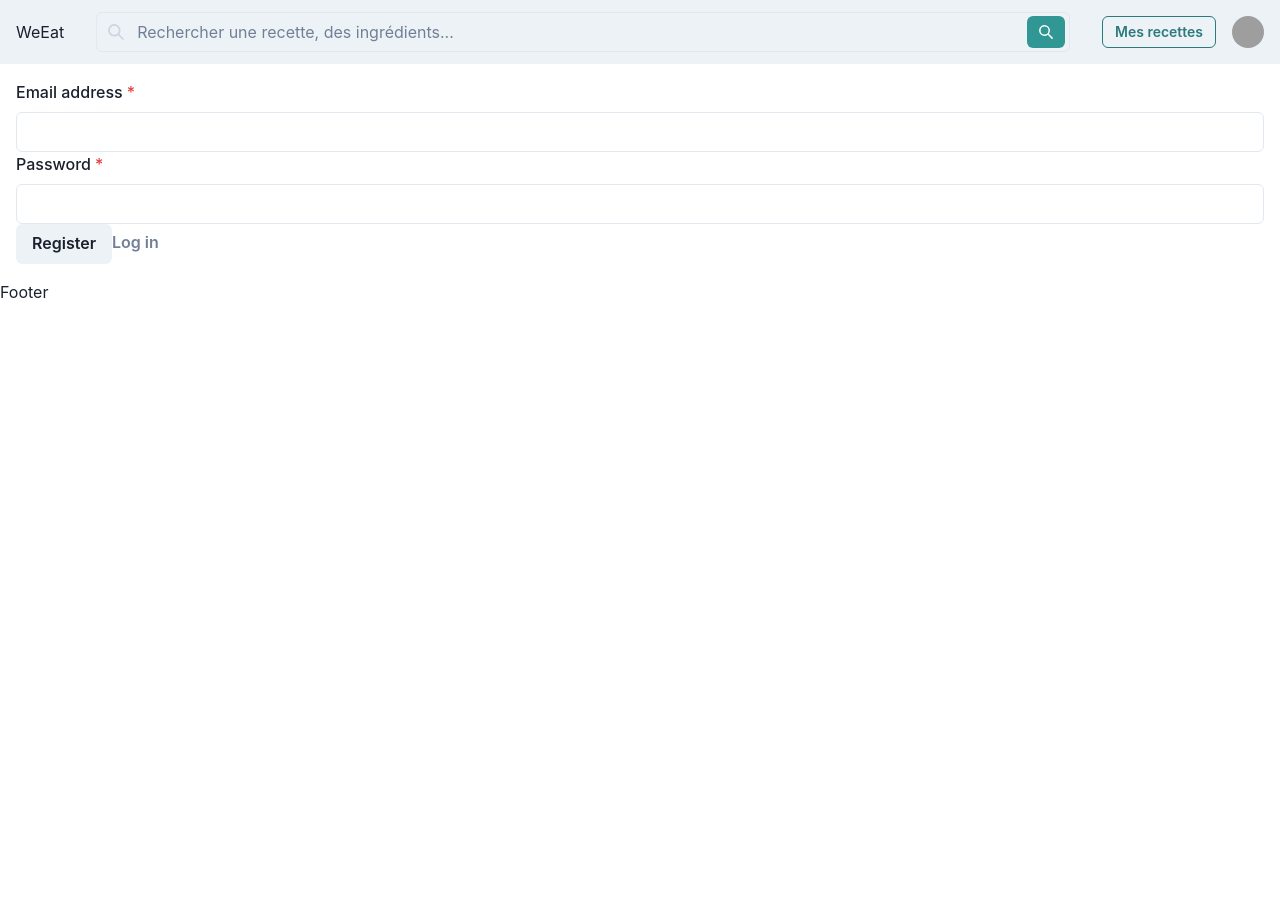
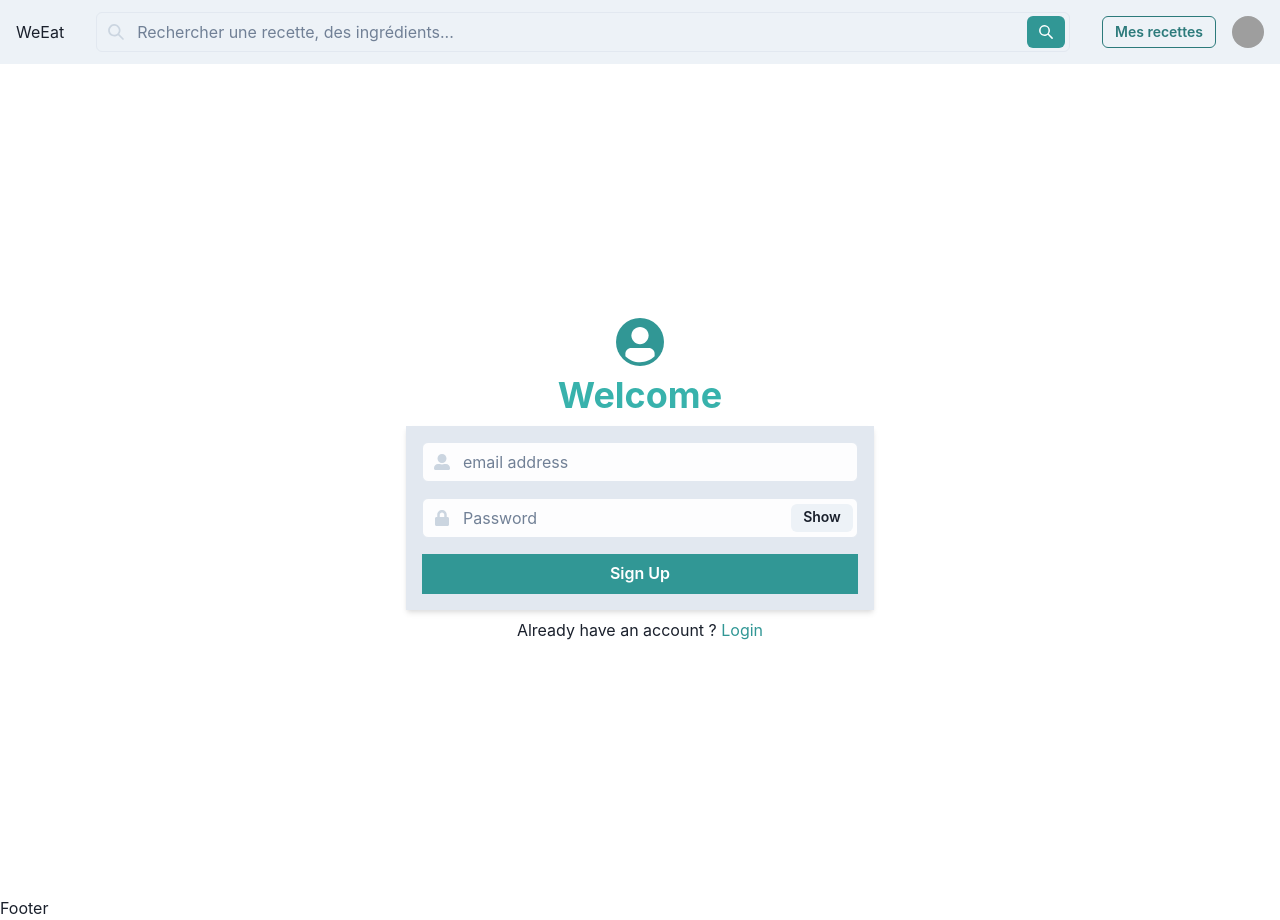
Before and after one commit to Akram-abdl/WeEat, a React (Vite) app: page /register in a window 1280 px wide. Before the commit the page ends 800 px from the top, so only its background shows below. Built offline with nearby package versions, Linux system fonts and the light colour scheme; grey boxes are pictures that could not be loaded.

Commit message:
style: :lipstick: improved sign up page UI

```diff
--- a/src/pages/Register/Register.tsx
+++ b/src/pages/Register/Register.tsx
@@ -1,22 +1,38 @@
 import React, { useState } from 'react';
 import {
-  FormControl,
-  FormLabel,
+  Flex,
+  Heading,
   Input,
   Button,
+  InputGroup,
+  Stack,
+  InputLeftElement,
+  chakra,
+  Box,
+  Link,
+  Avatar,
+  FormControl,
+  InputRightElement,
+  AlertIcon,
   Alert,
-  AlertIcon,
 } from '@chakra-ui/react';
 import { useNavigate } from 'react-router-dom';
 import { User as UserFirebase } from 'firebase/auth';
+import { FaLock, FaUserAlt } from 'react-icons/fa';
 import { auth, createOrUpdateUserDocument, signUpFirebase } from '../../utils/firebaseSetup';
 import { User as UserModel } from '../../models/User';
 
-export default function Register() {
+const CFaUserAlt = chakra(FaUserAlt);
+const CFaLock = chakra(FaLock);
+
+function Register() {
+  const [showPassword, setShowPassword] = useState(false);
   const [email, setEmail] = useState('');
   const [password, setPassword] = useState('');
   const [errorMessage, setErrorMessage] = useState('');
   const navigate = useNavigate();
+
+  const handleShowClick = () => setShowPassword(!showPassword);
 
   const handleRegister: React.MouseEventHandler<HTMLButtonElement> = async (event) => {
     event.preventDefault();
@@ -39,40 +55,90 @@
     }
   };
 
-  const handleLogin: React.MouseEventHandler<HTMLButtonElement> = (event) => {
-    event.preventDefault();
-    navigate('/login');
-  };
   return (
-    <form>
+
+    <Flex
+      flexDirection="column"
+      width="100wh"
+      height="100vh"
+      backgroundColor="whiteAlpha.900"
+      justifyContent="center"
+      alignItems="center"
+    >
       {errorMessage && (
         <Alert status="error">
           <AlertIcon />
           {errorMessage}
         </Alert>
       )}
-      <FormControl id="email" isRequired>
-        <FormLabel>Email address</FormLabel>
-        <Input
-          type="email"
-          value={email}
-          onChange={(e) => setEmail(e.target.value)}
-        />
-      </FormControl>
-      <FormControl id="password" isRequired>
-        <FormLabel>Password</FormLabel>
-        <Input
-          type="password"
-          value={password}
-          onChange={(e) => setPassword(e.target.value)}
-        />
-      </FormControl>
-      <Button type="submit" onClick={handleRegister}>
-        Register
-      </Button>
-      <Button variant="link" onClick={handleLogin} mt="2">
-        Log in
-      </Button>
-    </form>
+      <Stack
+        flexDir="column"
+        mb="2"
+        justifyContent="center"
+        alignItems="center"
+      >
+        <Avatar bg="teal.500" />
+        <Heading color="teal.400">Welcome</Heading>
+        <Box minW={{ base: '90%', md: '468px' }}>
+          <form>
+            <Stack
+              spacing={4}
+              p="1rem"
+              backgroundColor="gray.200"
+              boxShadow="md"
+            >
+              <FormControl>
+                <InputGroup>
+                  <InputLeftElement pointerEvents="none">
+                    <CFaUserAlt color="gray.300" />
+                  </InputLeftElement>
+                  <Input type="email" value={email} onChange={(e) => setEmail(e.target.value)} placeholder="email address" bg="whiteAlpha.900" />
+                </InputGroup>
+              </FormControl>
+              <FormControl>
+                <InputGroup>
+                  <InputLeftElement pointerEvents="none">
+
+                    <CFaLock color="gray.300" />
+                  </InputLeftElement>
+                  <Input
+                    type={showPassword ? 'text' : 'password'}
+                    value={password}
+                    placeholder="Password"
+                    onChange={(e) => setPassword(e.target.value)}
+                    bg="whiteAlpha.900"
+                  />
+                  <InputRightElement width="4.5rem">
+                    <Button h="1.75rem" size="sm" onClick={handleShowClick}>
+                      {showPassword ? 'Hide' : 'Show'}
+                    </Button>
+                  </InputRightElement>
+                </InputGroup>
+
+              </FormControl>
+              <Button
+                borderRadius={0}
+                type="submit"
+                variant="solid"
+                colorScheme="teal"
+                width="full"
+                onClick={handleRegister}
+              >
+                Sign Up
+              </Button>
+            </Stack>
+          </form>
+        </Box>
+      </Stack>
+      <Box>
+        Already have an account ?
+        {' '}
+        <Link color="teal.500" href="/login">
+          Login
+        </Link>
+      </Box>
+    </Flex>
   );
 }
+
+export default Register;
```
